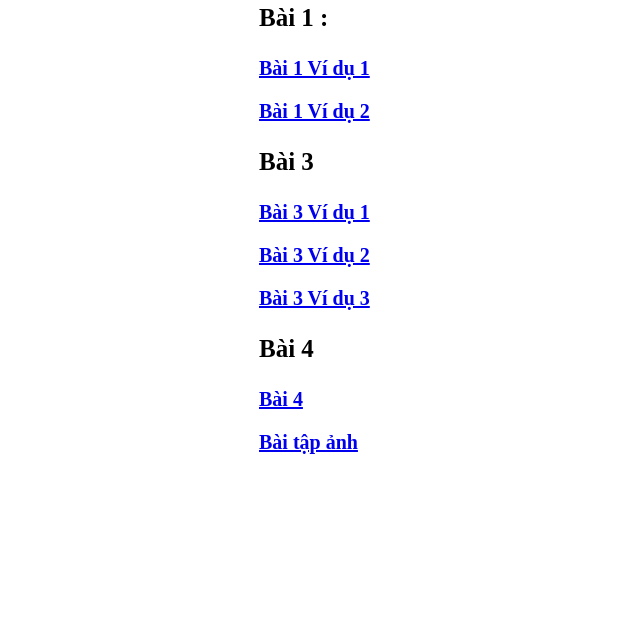
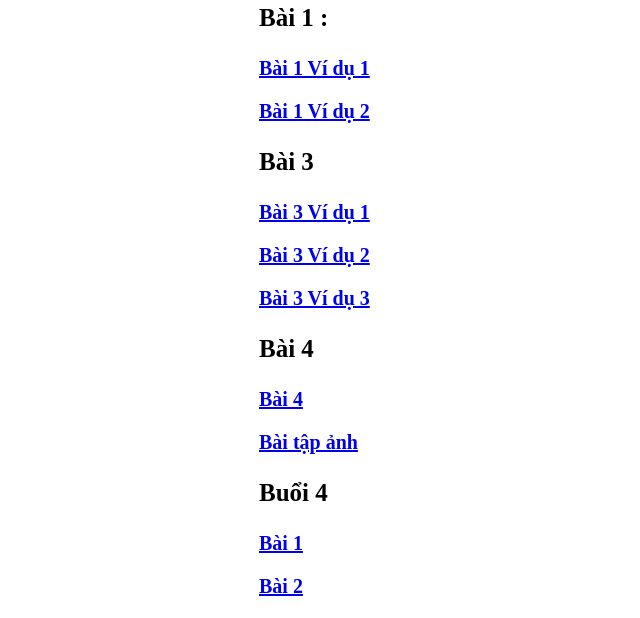
Before and after one commit to ndduy1211/nd2.github.io, a plain HTML site: page tonghopbaitap2.html in a window 1280 px wide. Shown: the part 588-1206 px from the top of the page, without its empty margins (111-751 px from the left). Before the commit the page ends 1062 px from the top, so only its background shows below. Drawn offline with Linux system fonts and the light colour scheme.

Commit message:
Update tonghopbaitap2.html

```diff
--- a/tonghopbaitap2.html
+++ b/tonghopbaitap2.html
@@ -28,6 +28,9 @@
     <h3>Bài 4</h3>
     <p><a href="https://ndduy1211.github.io/ndd/bai4.html">Bài 4</a></p>
     <p><a href="https://ndduy1211.github.io/ndd/baitapanh.html">Bài tập ảnh</a></p>
+    <h3>Buổi 4</h3>
+    <p><a href="https://ndduy1211.github.io/ndd/buoi4.html">Bài 1</a></p>
+    <p><a href="https://ndduy1211.github.io/ndd/portfolio.html">Bài 2</a></p>
 
 
 
```
